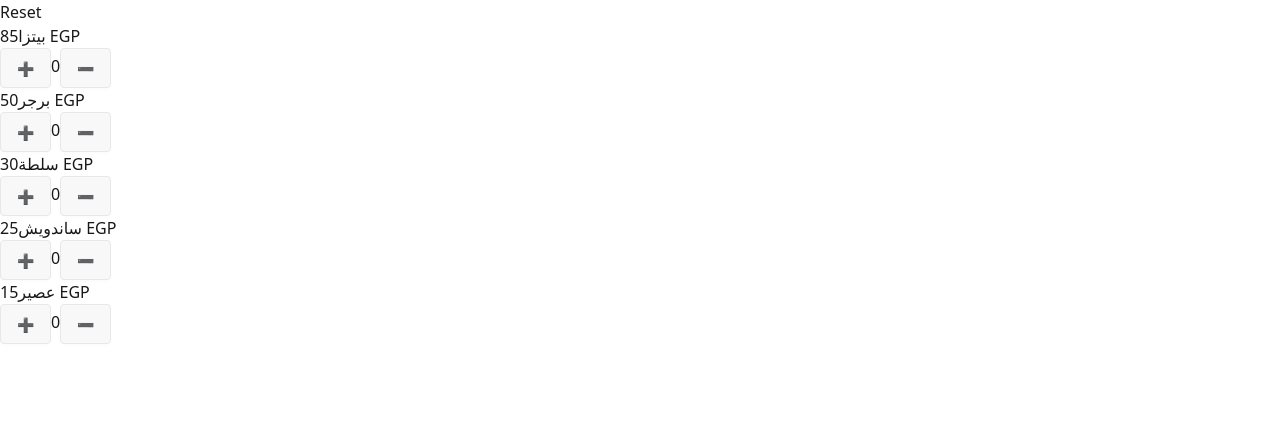
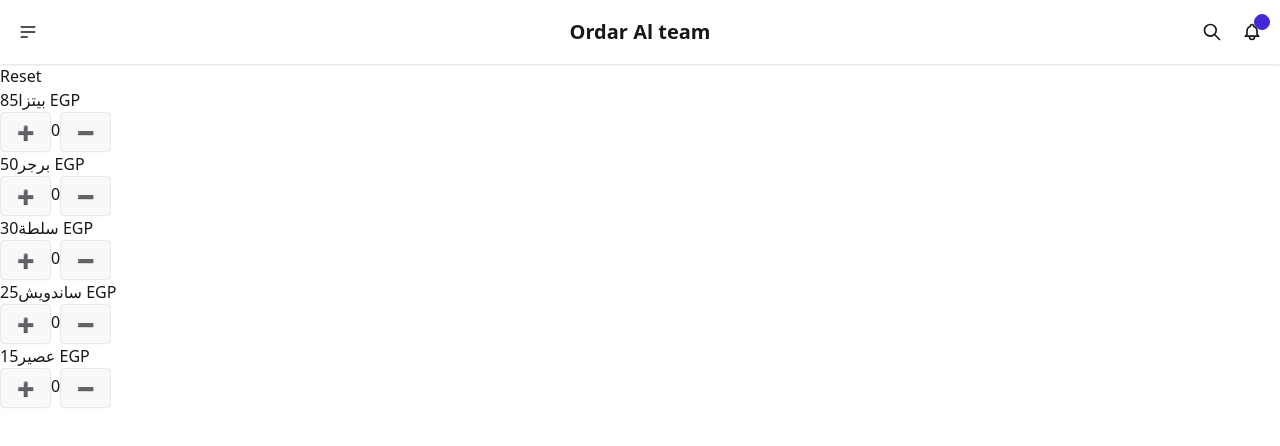
Before and after one commit to engbasel/pro2, a React (Vite) app: page / in a window 1280 px wide. Shown: the top 446 px of the page. Built offline with nearby package versions, Linux system fonts and the light colour scheme.

Commit message:
`Refactor: Renamed FoodCard component to food_card, added CustomNavBar component, and removed FoodCard component`

```diff
--- a/src/App.jsx
+++ b/src/App.jsx
@@ -1,5 +1,6 @@
 import React, { useState } from "react";
-import FoodCard from "./components/FoodCard";
+import FoodCard from "./components/food_card";
+import CustomNavBar from "./components/nav_bar";
 
 // testing data
 const FakeData = [
@@ -43,7 +44,8 @@
 
   return (
     <div>
-      <button onClick={handleReset}> Reset </button>
+<CustomNavBar/>
+            <button onClick={handleReset}> Reset </button>
       <div className="food-list">
         {data.map((item) => (
           <FoodCard
--- /dev/null
+++ b/src/components/nav_bar.jsx
@@ -0,0 +1,33 @@
+import React from "react";
+
+function CustomNavBar({ item, onIncrement, onDecrement }) {
+  return (
+
+    <div className="navbar bg-base-100 shadow-sm">
+  <div className="navbar-start">
+    <div className="dropdown">
+      <div tabIndex={0} role="button" className="btn btn-ghost btn-circle">
+        <svg xmlns="http://www.w3.org/2000/svg" className="h-5 w-5" fill="none" viewBox="0 0 24 24" stroke="currentColor"> <path strokeLinecap="round" strokeLinejoin="round" strokeWidth="2" d="M4 6h16M4 12h16M4 18h7" /> </svg>
+      </div>
+
+    </div>
+  </div>
+  <div className="navbar-center">
+    <a className="btn btn-ghost text-xl">Ordar Al team</a>
+  </div>
+  <div className="navbar-end">
+    <button className="btn btn-ghost btn-circle">
+      <svg xmlns="http://www.w3.org/2000/svg" className="h-5 w-5" fill="none" viewBox="0 0 24 24" stroke="currentColor"> <path strokeLinecap="round" strokeLinejoin="round" strokeWidth="2" d="M21 21l-6-6m2-5a7 7 0 11-14 0 7 7 0 0114 0z" /> </svg>
+    </button>
+    <button className="btn btn-ghost btn-circle">
+      <div className="indicator">
+        <svg xmlns="http://www.w3.org/2000/svg" className="h-5 w-5" fill="none" viewBox="0 0 24 24" stroke="currentColor"> <path strokeLinecap="round" strokeLinejoin="round" strokeWidth="2" d="M15 17h5l-1.405-1.405A2.032 2.032 0 0118 14.158V11a6.002 6.002 0 00-4-5.659V5a2 2 0 10-4 0v.341C7.67 6.165 6 8.388 6 11v3.159c0 .538-.214 1.055-.595 1.436L4 17h5m6 0v1a3 3 0 11-6 0v-1m6 0H9" /> </svg>
+        <span className="badge badge-xs badge-primary indicator-item"></span>
+      </div>
+    </button>
+  </div>
+</div>
+  );
+}
+
+export default CustomNavBar;
```
Also changed, not shown: src/components/food_card.jsx (renamed from src/components/FoodCard.jsx).
